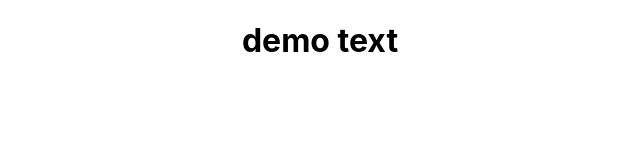
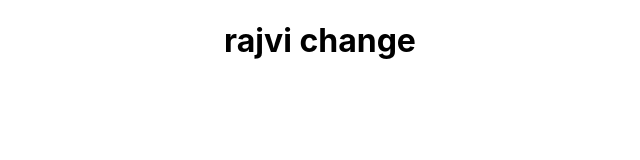
Before and after one commit to rajvi1156/RecipeMaster, a React (Create React App) app: page / in a window 1280 px wide. Shown: the top 160 px of the page, without its empty margins (320-960 px from the left). Built offline with nearby package versions, Linux system fonts and the light colour scheme.

Commit message:
some change

```diff
--- a/src/App.js
+++ b/src/App.js
@@ -5,7 +5,7 @@ function App() {
   return (
     <div className="App">
       <h1>
-        demo text
+        rajvi change
     </h1>
     </div>
   );
```
